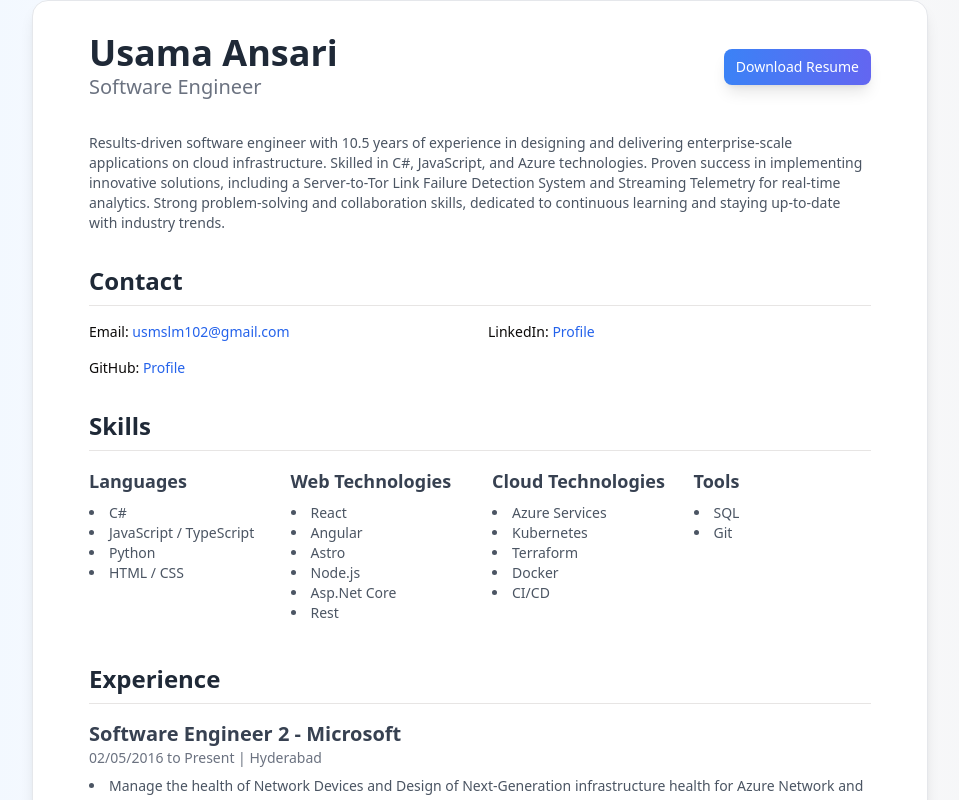
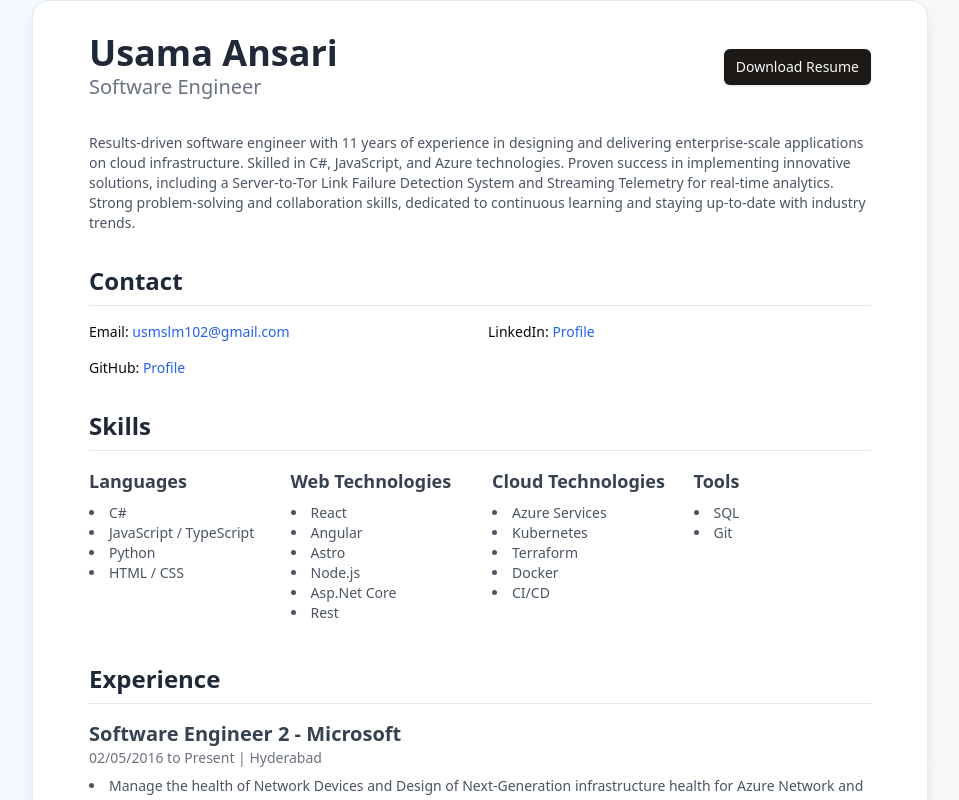
Before and after one commit to usmslm102/resume, a React (Vite) app: page / in a window 1280 px wide. Shown: the top 800 px of the page, without its empty margins (160-1119 px from the left). Built offline with nearby package versions, Linux system fonts and the light colour scheme.

Commit message:
update Resume summary to reflect 11 years of experience and simplify download button styling

```diff
--- a/src/Resume.tsx
+++ b/src/Resume.tsx
@@ -5,7 +5,7 @@ import { motion } from "framer-motion";
 const resumeData = {
   name: "Usama Ansari",
   title: "Software Engineer",
-  summary: "Results-driven software engineer with 10.5 years of experience in designing and delivering enterprise-scale applications on cloud infrastructure. Skilled in C#, JavaScript, and Azure technologies. Proven success in implementing innovative solutions, including a Server-to-Tor Link Failure Detection System and Streaming Telemetry for real-time analytics. Strong problem-solving and collaboration skills, dedicated to continuous learning and staying up-to-date with industry trends.",
+  summary: "Results-driven software engineer with 11 years of experience in designing and delivering enterprise-scale applications on cloud infrastructure. Skilled in C#, JavaScript, and Azure technologies. Proven success in implementing innovative solutions, including a Server-to-Tor Link Failure Detection System and Streaming Telemetry for real-time analytics. Strong problem-solving and collaboration skills, dedicated to continuous learning and staying up-to-date with industry trends.",
   contact: {
     email: "usmslm102@gmail.com",
     linkedIn: "https://www.linkedin.com/in/usamaansari/",
@@ -74,7 +74,7 @@ const Resume = () => {
                   <p className="text-sm sm:text-xl text-gray-500">{resumeData.title}</p>
                 </div>
                 <div>
-                  <Button onClick={downloadResume} className="sm:text-sm sm:px-3 sm:py-2 px-6 py-3 bg-gradient-to-r from-blue-500 to-indigo-500 text-white rounded-lg shadow-lg hover:from-blue-600 hover:to-indigo-600">
+                  <Button onClick={downloadResume} className="sm:text-sm sm:px-3 sm:py-2 px-6 py-3">
                     Download Resume
                   </Button>
                 </div>
```
